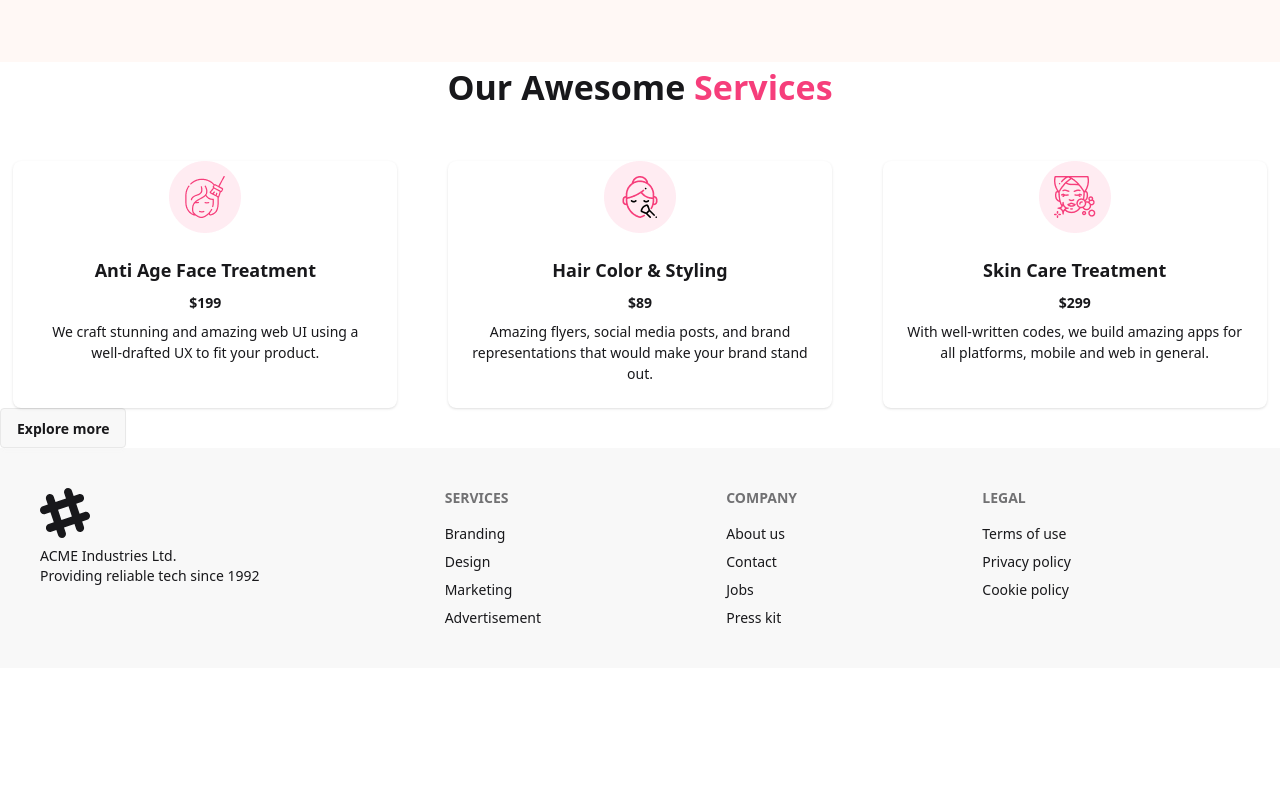
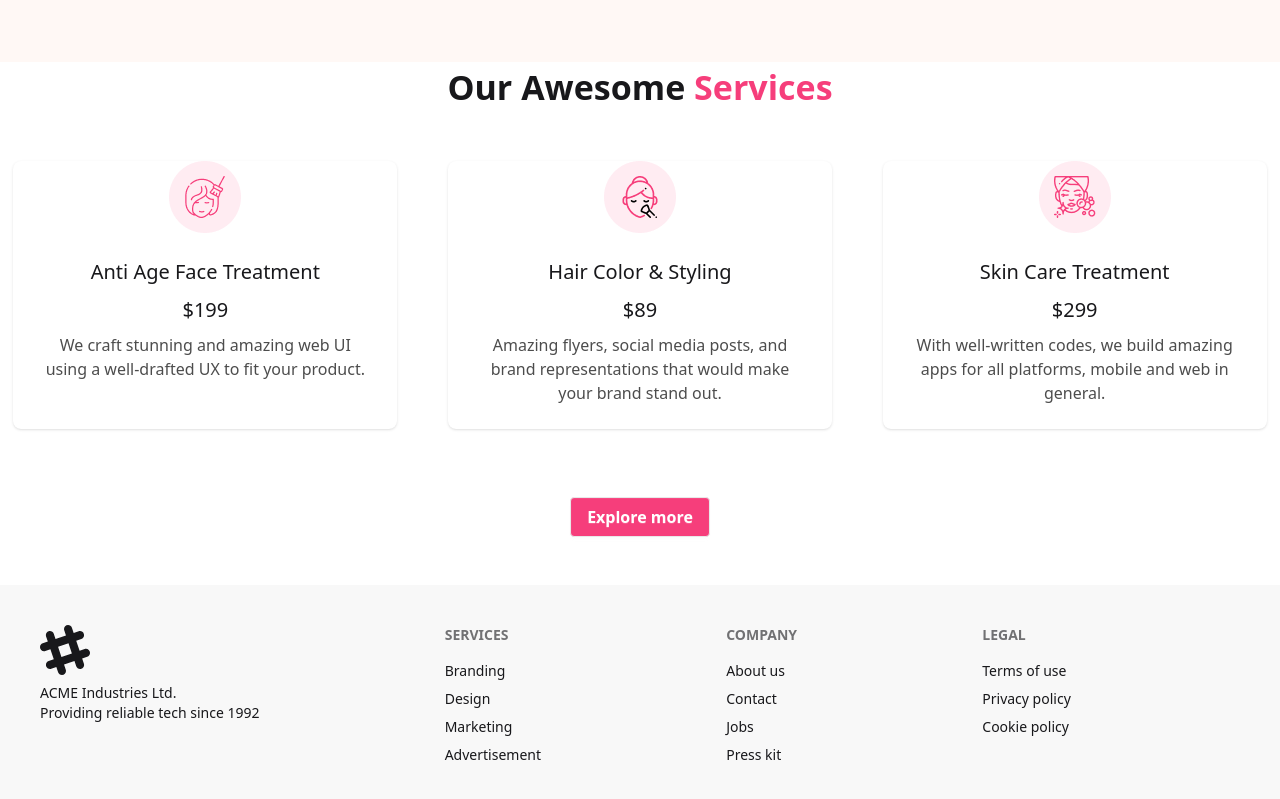
Before and after one commit to Abusayem99133/jenins-parlour-client, a React (Vite) app: page / in a window 1280 px wide. Shown: the part 648-1447 px from the top of the page. Before the commit the page ends 1316 px from the top, so only its background shows below. Built offline with nearby package versions, Linux system fonts and the light colour scheme.

Commit message:
update to the our service page in button

```diff
--- a/src/components/ourServices/OurServices.jsx
+++ b/src/components/ourServices/OurServices.jsx
@@ -1,4 +1,5 @@
 import { useEffect, useState } from "react";
+import { Button } from "../customHooks/CustomButton";
 
 const OurServices = () => {
   const [serviceData, setServiceData] = useState([]);
@@ -14,7 +15,7 @@ const OurServices = () => {
   console.log("data", serviceData);
 
   return (
-    <div className="bg-[#ffffff] shadow-[#000000]/10">
+    <div className="bg-[#ffffff] shadow-[#000000]/10 ">
       {/* section heading  */}
       <h1 className="text-[34px] font-bold text-center mt-16">
         Our Awesome <span className="text-[#F63E7B] ">Services</span>{" "}
@@ -34,15 +35,17 @@ const OurServices = () => {
               />
             </figure>
             <div className="card-body items-center text-center">
-              <h2 className="card-title">{service?.title}</h2>
-              <span className="font-semibold">{service?.price}</span>
-              <p>{service?.desc}</p>
+              <h2 className=" text-[20px] font-medium">{service?.title}</h2>
+              <span className="font-medium text-[20px]">{service?.price}</span>
+              <p className="font-medium text-[16px] text-[#000000]/70">
+                {service?.desc}
+              </p>
             </div>
           </div>
         ))}
       </div>
-      <div>
-        <h1 className="btn">Explore more</h1>
+      <div className="text-center py-12">
+        <Button text={"Explore more"} />
       </div>
     </div>
   );
```
